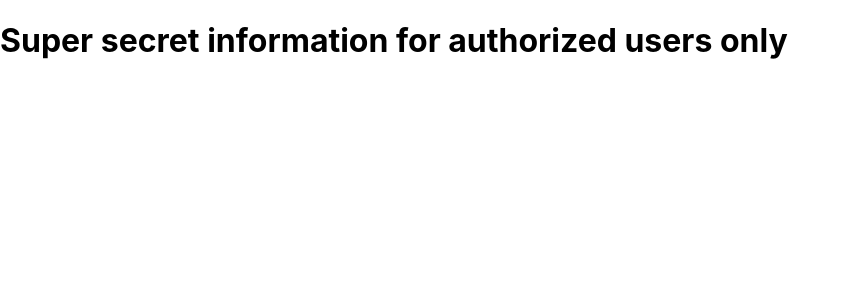
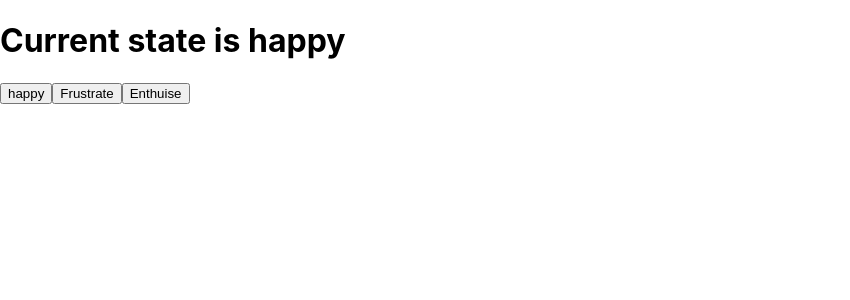
Before and after one commit to poorna99122/LinkedInLearnings_ReactEssentials, a React (Create React App) app: page / in a window 1280 px wide. Shown: the top 300 px of the page, without its empty margins (0-850 px from the left). Built offline with nearby package versions, Linux system fonts and the light colour scheme.

Commit message:
Understanding the useState Hook

```diff
--- a/src/App.js
+++ b/src/App.js
@@ -1,6 +1,7 @@
 import logo from "./logo.svg";
 import "./App.css";
 import Restaurant from "./Restaurant.jpg";
+import React,{ useState } from "react";
 
 // function Header(props) {
 //   console.log(props);
@@ -49,19 +50,37 @@
 //   );
 // }
 
-function SecretComponent() {
-  return <h1> Super secret information for authorized users only </h1>;
-}
+// function SecretComponent() {
+//   return <h1> Super secret information for authorized users only </h1>;
+// }
 
-function RegularComponent() {
-  return <h1>Everyone can see this component.</h1>;
-}
+// function RegularComponent() {
+//   return <h1>Everyone can see this component.</h1>;
+// }
 
-function App(props) {
+// function App(props) {
+
+//     return(
+//       <>
+//     {props.authorized ? <SecretComponent/> : <RegularComponent /> }
+//       </>
+//     )
+
+
+//   }
+
+
+function App() {
+  const [emotion ,setEmotion] = useState("happy");
+  console.log(emotion)
 
     return(
       <>
-    {props.authorized ? <SecretComponent/> : <RegularComponent /> }
+      <h1>Current state is  {emotion} </h1>
+      <button onClick={()=> setEmotion("happy")}>happy</button>
+      <button onClick={()=> setEmotion("frustrated")}>Frustrate</button>
+      <button onClick={()=> setEmotion("enthusiastic")}>Enthuise</button>
+
       </>
     )
 
@@ -69,4 +88,7 @@
   }
 
 
+
+
+
 export default App;
--- a/src/index.js
+++ b/src/index.js
@@ -5,8 +5,8 @@
 import reportWebVitals from "./reportWebVitals";
 
 
-const  [mostImportantItem, second , third] = ["boots","tent","headlamp"];
-console.log(mostImportantItem, second , third);
+// const  [mostImportantItem, second , third] = ["boots","tent","headlamp"];
+// console.log(mostImportantItem, second , third);
 
 // function AppTwo() {
 //   return <h1> This is the second App </h1>;
@@ -23,7 +23,7 @@
   //   <AppTwo />
   // </>,
 
-  <App authorized={true} />,
+  <App />,
 
   document.getElementById("root")
 );
```
